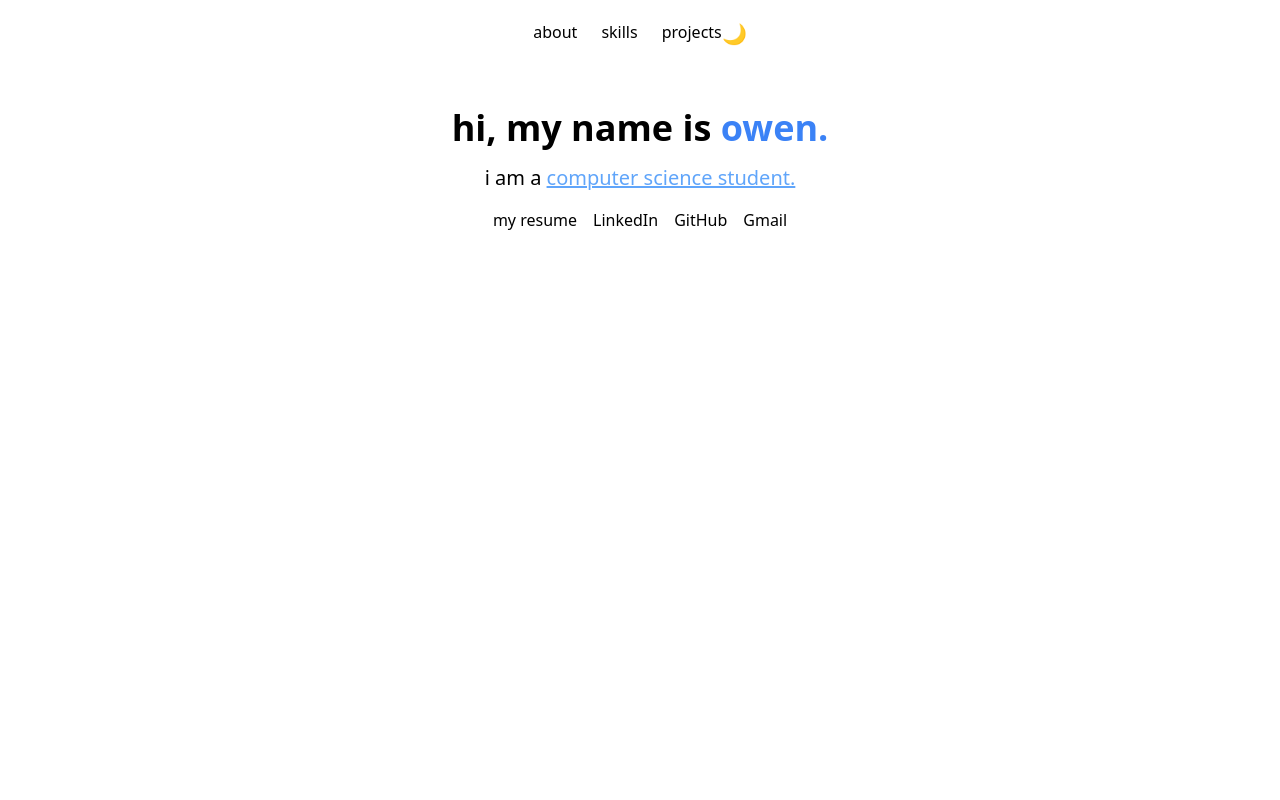
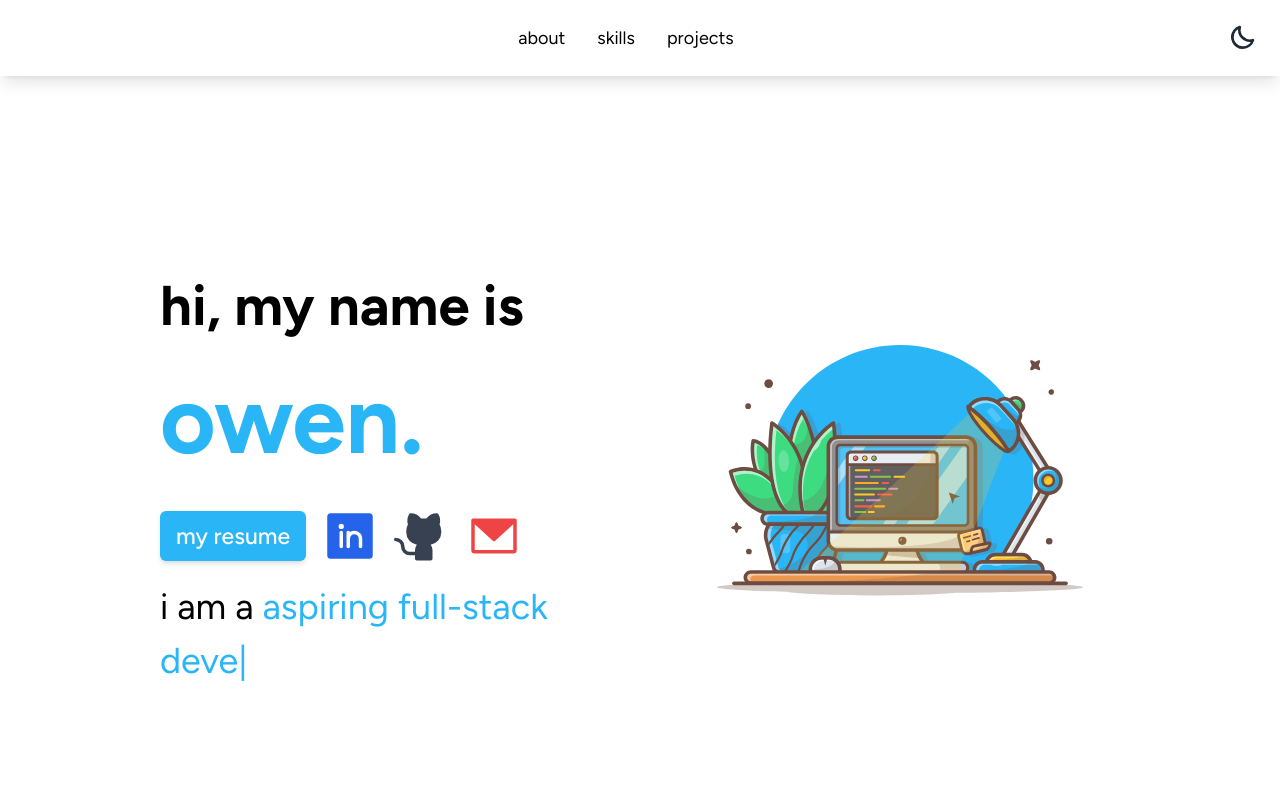
Before and after one commit to owenkleinmaier/www.owenkleinmaier.com, a React (Create React App) app: page / in a window 1280 px wide. Shown: the top 800 px of the page. Built offline with nearby package versions, Linux system fonts and the light colour scheme.

Commit message:
Added about me section + night mode

```diff
--- a/public/index.html
+++ b/public/index.html
@@ -10,6 +10,9 @@
       content="Web site created using create-react-app"
     />
     <link rel="apple-touch-icon" href="%PUBLIC_URL%/logo192.png" />
+    <link rel="preconnect" href="https://fonts.googleapis.com">
+    <link rel="preconnect" href="https://fonts.gstatic.com" crossorigin>
+    <link href="https://fonts.googleapis.com/css2?family=Figtree:ital,wght@0,300..900;1,300..900&display=swap" rel="stylesheet">
     <!--
       manifest.json provides metadata used when your web app is installed on a
       user's mobile device or desktop. See https://developers.google.com/web/fundamentals/web-app-manifest/
--- a/src/components/Header.tsx
+++ b/src/components/Header.tsx
@@ -1,20 +1,83 @@
+import { useState, useEffect } from "react";
+import { Moon, Sun } from "@phosphor-icons/react";
+
 const Header: React.FC = () => {
+  const [isDarkMode, setIsDarkMode] = useState(false);
+  const [isHovered, setIsHovered] = useState(false);
+
+  const handleToggle = () => {
+    setIsDarkMode(!isDarkMode);
+  };
+
+  const handleMouseEnter = () => {
+    setIsHovered(true);
+  };
+
+  const handleMouseLeave = () => {
+    setIsHovered(false);
+  };
+
+  useEffect(() => {
+    if (isDarkMode) {
+      document.documentElement.classList.add("dark");
+    } else {
+      document.documentElement.classList.remove("dark");
+    }
+  }, [isDarkMode]);
+
   return (
-    <header className="flex justify-between p-5">
-      <nav>
-        <ul className="flex space-x-6">
+    <header className="sticky top-0 z-50 w-full flex justify-between items-center p-6 bg-white shadow-lg font-sans dark:bg-gray-800 dark:shadow-lg">
+      <nav className="mx-auto">
+        <ul className="flex space-x-8 text-lg font-7xl">
           <li>
-            <a href="#about">about</a>
+            <a
+              href="#about"
+              className="hover:text-my-blue dark:hover:text-blue-300 dark:text-white"
+            >
+              about
+            </a>
           </li>
           <li>
-            <a href="#skills">skills</a>
+            <a
+              href="#skills"
+              className="hover:text-my-blue dark:hover:text-blue-300 dark:text-white"
+            >
+              skills
+            </a>
           </li>
           <li>
-            <a href="#projects">projects</a>
+            <a
+              href="#projects"
+              className="hover:text-my-blue dark:hover:text-blue-300 dark:text-white"
+            >
+              projects
+            </a>
           </li>
         </ul>
       </nav>
-      <button className="text-xl">🌙</button>
+      {isDarkMode ? (
+        <Sun
+          size={28}
+          weight={isHovered ? "fill" : "bold"}
+          onClick={handleToggle}
+          onMouseEnter={handleMouseEnter}
+          onMouseLeave={handleMouseLeave}
+          className={`cursor-pointer transition-transform duration-300 ${
+            isHovered ? "scale-110" : "scale-100"
+          } text-yellow-400 dark:text-yellow-300`}
+        />
+      ) : (
+        <Moon
+          size={28}
+          weight={isHovered ? "fill" : "bold"}
+          onClick={handleToggle}
+          onMouseEnter={handleMouseEnter}
+          onMouseLeave={handleMouseLeave}
+          className={`cursor-pointer transition-transform duration-300 ${
+            isHovered ? "scale-110" : "scale-100"
+          } text-gray-800 dark:text-gray-300`}
+        />
+      )}
     </header>
   );
 };
--- a/src/components/Main.tsx
+++ b/src/components/Main.tsx
@@ -1,30 +1,92 @@
+import {
+  LinkedinLogo,
+  GithubLogo,
+  EnvelopeSimple,
+} from "@phosphor-icons/react";
+import { FontAwesomeIcon } from "@fortawesome/react-fontawesome";
+import { faLinkedin } from "@fortawesome/free-brands-svg-icons";
+import { ReactTyped } from "react-typed";
+import DeskSVG from "../assets/desk.svg";
+
 const Main: React.FC = () => {
   return (
-    <section className="flex flex-col items-center text-center space-y-4 mt-10">
-      <h1 className="text-4xl font-bold">
-        hi, my name is <span className="text-blue-500">owen.</span>
+    <>
+      {/* Main Section */}
+      <section className="flex-grow h-screen flex flex-col md:flex-row items-start md:items-center text-left p-40 space-y-4 md:space-y-0 md:space-x-20 mx-auto dark:bg-gray-800 w-full">
+        <div className="flex-1">
+          {/* Title */}
+          <h1 className="text-8xl font-bold text-black dark:text-white">
+            hi, my name is <br />{" "}
+            <span className="text-my-blue text-9xl">owen.</span>
           </h1>
-      <p className="text-xl">
-        i am a{" "}
-        <a className="text-blue-400 underline" href="#skills">
-          computer science student.
-        </a>
-      </p>
-      <div className="flex space-x-4">
-        <a href="/resume" className="btn">
+
+          {/* Links and Icons */}
+          <div className="flex items-center space-x-4 my-4">
+            <a
+              href="/resume"
+              className="px-4 py-2 bg-my-blue text-white font-medium rounded-md shadow-md hover:bg-blue-600 transition-colors dark:bg-blue-600 dark:hover:bg-blue-700 text-6xl"
+            >
               my resume
             </a>
-        <a href="https://linkedin.com" className="btn">
-          LinkedIn
+            <a href="www.linkedin.com/in/owen-kleinmaier" aria-label="LinkedIn">
+              <LinkedinLogo
+                size={56}
+                weight="fill"
+                className="text-blue-600 hover:text-blue-800 transition-colors dark:text-blue-400 dark:hover:text-blue-600"
+              />
             </a>
-        <a href="https://github.com" className="btn">
-          GitHub
+            <a href="https://github.com" aria-label="GitHub">
+              <GithubLogo
+                size={56}
+                weight="fill"
+                className="text-gray-700 hover:text-black transition-colors dark:text-gray-300 dark:hover:text-white"
+              />
             </a>
-        <a href="mailto:email@example.com" className="btn">
-          Gmail
+            <a href="mailto:email@example.com" aria-label="Gmail">
+              <EnvelopeSimple
+                size={56}
+                weight="fill"
+                className="text-red-500 hover:text-red-700 transition-colors dark:text-red-400 dark:hover:text-red-600"
+              />
             </a>
           </div>
+
+          {/* Typing Animation */}
+          <p className="text-7xl text-black dark:text-white">
+            i am a{" "}
+            <ReactTyped
+              strings={[
+                "computer science student. _",
+                "aspiring full-stack developer. _",
+              ]}
+              typeSpeed={35}
+              backSpeed={35}
+              loop
+              className="text-my-blue text-7xl"
+            />
+          </p>
+        </div>
+
+        {/* SVG Illustration */}
+        <div className="flex-1">
+          <img src={DeskSVG} alt="Desk" className="w-5/6 h-auto mx-auto" />
+        </div>
       </section>
+
+      {/* About Me Section */}
+      <section
+        id="about"
+        className="min-h-screen p-10 bg-gray-100 dark:bg-gray-800 text-black dark:text-white"
+      >
+        <h2 className="text-4xl font-bold mb-8">About Me</h2>
+        <p className="text-lg leading-relaxed">
+          Hi! I'm Owen, a computer science student with a passion for web
+          development and software engineering. I enjoy building projects and
+          solving problems. I specialize in front-end and full-stack
+          development.
+        </p>
+      </section>
+    </>
   );
 };
 
--- a/src/index.css
+++ b/src/index.css
@@ -1,3 +1,8 @@
 @import 'tailwindcss/base';
 @import 'tailwindcss/components';
 @import 'tailwindcss/utilities';
+@import url('https://fonts.googleapis.com/css2?family=Figtree:ital,wght@0,300..900;1,300..900&display=swap');
+
+html {
+  scroll-behavior: smooth;
+}
--- a/tailwind.config.js
+++ b/tailwind.config.js
@@ -1,8 +1,22 @@
 /** @type {import('tailwindcss').Config} */
 module.exports = {
   content: ["./src/**/*.{js,jsx,ts,tsx}"],
+  darkMode: "class",
   theme: {
-    extend: {},
+    extend: {
+      fontFamily: {
+        sans: ["Figtree", "sans-serif"],
+      },
+      colors: {
+        "my-blue": "#2AB5F6",
+      },
+      fontSize: {
+        "9xl": "96px",
+        "8xl": "56px",
+        "7xl": "36px",
+        "6xl": "23px",
+      },
+    },
   },
   plugins: [],
 };
```
Also changed, not shown: package.json (+7 -0 lines), src/assets/desk.svg (added), 1 other file (tests, documents, lock files or other folders). Lines whose indentation alone changed are shown as unchanged.
